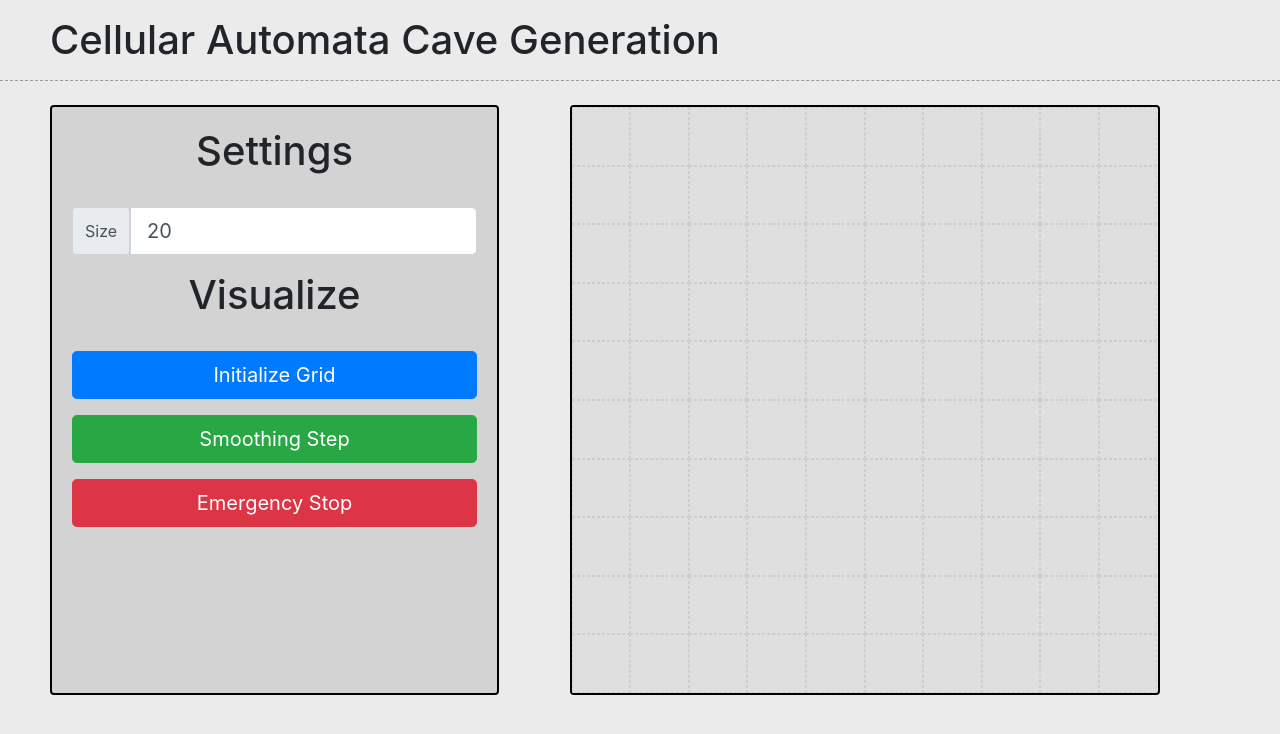
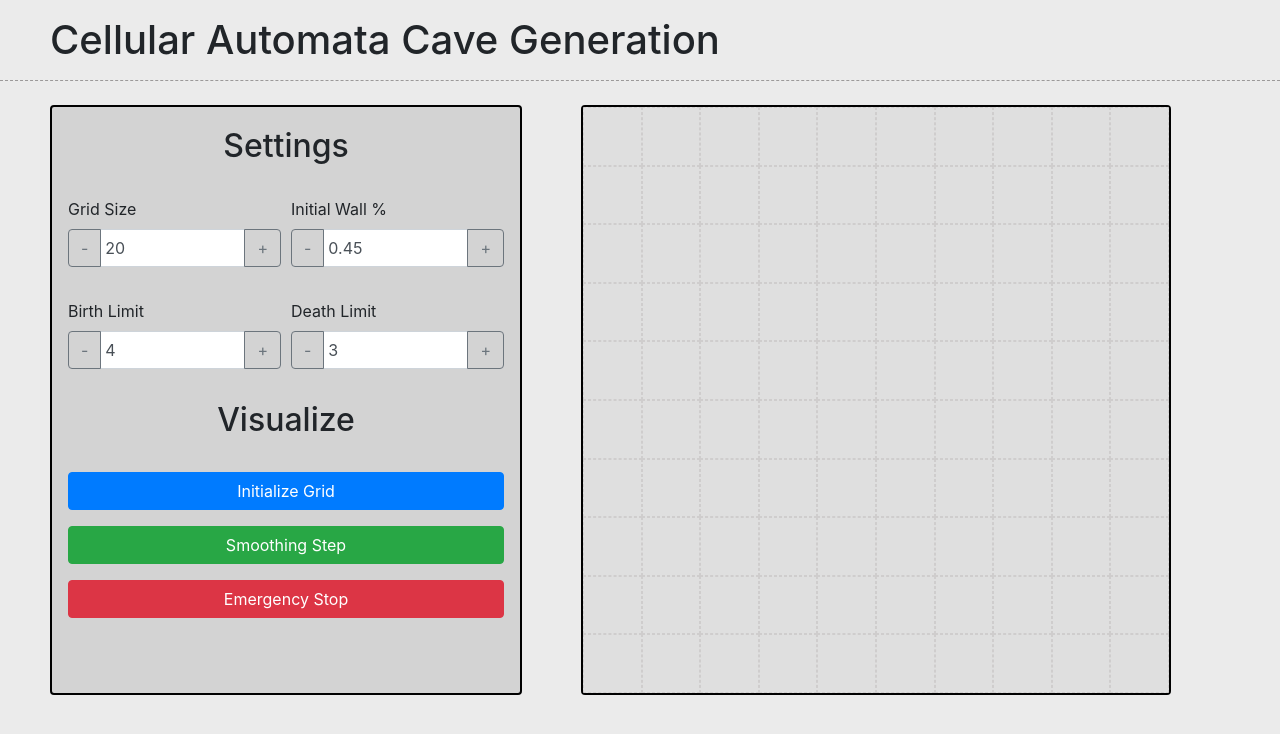
Before and after one commit to SeanMombo/Algo-Visual, a React (Create React App) app: page / in a window 1280 px wide. Shown: the top 734 px of the page. Built offline with nearby package versions, Linux system fonts and the light colour scheme.

Commit message:
added new options, birthlimit, deathlimit, initchance

```diff
--- a/src/components/algorithms/cave.jsx
+++ b/src/components/algorithms/cave.jsx
@@ -1,13 +1,10 @@
-const birthLimit = 4;
-const deathLimit = 3;
-
-export function initCave(grid, WIDTH, HEIGHT) {
+export function initCave(grid, WIDTH, HEIGHT, initChance) {
   const clone = Array.from(Array(HEIGHT), () => new Array(WIDTH));
   for (let row = 0; row < HEIGHT; row++) {
     for (let col = 0; col < WIDTH; col++) {
       console.log(grid[row][col]);
       console.log(WIDTH, col, HEIGHT, row);
-      Math.random() > 0.55 ||
+      Math.random() <= initChance ||
       row === 0 ||
       col === 0 ||
       row === HEIGHT - 1 ||
@@ -19,7 +16,7 @@ export function initCave(grid, WIDTH, HEIGHT) {
   return clone;
 }
 
-export function generateCave(grid, WIDTH, HEIGHT) {
+export function generateCave(grid, WIDTH, HEIGHT, birthLimit, deathLimit) {
   const clone = Array.from(Array(HEIGHT), () => new Array(WIDTH));
   // console.log(grid, WIDTH, HEIGHT);
   for (let row = 1; row < HEIGHT - 1; row++) {
--- a/src/components/control-panel/control-panel.component.jsx
+++ b/src/components/control-panel/control-panel.component.jsx
@@ -6,15 +6,26 @@ import Dropdown from "react-bootstrap/Dropdown";
 import DropdownButton from "react-bootstrap/DropdownButton";
 import InputGroup from "react-bootstrap/InputGroup";
 import FormControl from "react-bootstrap/FormControl";
+import { Form, Row, Col } from "react-bootstrap";
+
 import "./control-panel.styles.scss";
 
 class ControlPanel extends React.Component {
   constructor(props) {
     super(props);
     this.size = 20;
+    this.initChance = 0.45;
+
+    this.birthLimit = 4;
+    this.deathLimit = 3;
+
     this.state = {
-      size: 20
+      size: 20,
+      initChance: 0.45,
+      birthLimit: 4,
+      deathLimit: 3
     };
+
     this.handleChangeWidth = this.handleChangeWidth.bind(this);
     this.handleChangeHeight = this.handleChangeHeight.bind(this);
     this.visualizeCaveGeneration = this.visualizeCaveGeneration.bind(this);
@@ -28,8 +39,13 @@ class ControlPanel extends React.Component {
   handleChangeHeight(h) {
     this.props.onChangeHeight(h);
   }
-  visualizeCaveGeneration(w) {
-    this.props.visualizeCaveGeneration(this.size);
+  visualizeCaveGeneration() {
+    this.props.visualizeCaveGeneration(
+      this.size,
+      this.initChance,
+      this.birthLimit,
+      this.deathLimit
+    );
   }
   nextStepInVisualization() {
     this.props.nextStepInVisualization();
@@ -41,8 +57,28 @@ class ControlPanel extends React.Component {
   updateSize(e) {
     let size = e.target.value.replace(/\D/, "");
     if (size > 100) size = 100;
+    this.size = Number(size);
     this.setState({ size });
-    this.size = Number(size);
+  }
+  updateChance(e) {
+    let initChance = e.target.value;
+    if (initChance > 1) initChance = 0.45;
+    this.initChance = Number(initChance);
+    this.setState({ initChance });
+  }
+
+  updateBirth(e) {
+    let birthLimit = e.target.value.replace(/\D/, "");
+    if (birthLimit > 8) birthLimit = 8;
+    this.birthLimit = Number(birthLimit);
+    this.setState({ birthLimit });
+  }
+
+  updateDeath(e) {
+    let deathLimit = e.target.value.replace(/\D/, "");
+    if (deathLimit > 8) deathLimit = 8;
+    this.deathLimit = Number(deathLimit);
+    this.setState({ deathLimit });
   }
 
   render() {
@@ -50,35 +86,133 @@ class ControlPanel extends React.Component {
 
     return (
       <div className="control-panel">
-        <h1>Settings</h1>
+        <h2>Settings</h2>
         <br></br>
-        <InputGroup className="mb-3" size="lg">
-          <InputGroup.Text id="inputGroup-sizing-sm">Size</InputGroup.Text>
+
+        <Form>
+          <Form.Row>
+            <Form.Group as={Col} controlId="formGridSize">
+              <Form.Label>Grid Size</Form.Label>
+              <InputGroup>
+                <InputGroup.Prepend>
+                  <Button variant="outline-secondary">-</Button>
+                </InputGroup.Prepend>
+                <Form.Control
+                  type="text"
+                  placeholder="0-100"
+                  value={this.state.size}
+                  onChange={this.updateSize.bind(this)}
+                />
+                <InputGroup.Append>
+                  <Button variant="outline-secondary">+</Button>
+                </InputGroup.Append>
+              </InputGroup>
+            </Form.Group>
+
+            <Form.Group as={Col} controlId="formGridChance">
+              <Form.Label>Initial Wall %</Form.Label>
+              <InputGroup>
+                <InputGroup.Prepend>
+                  <Button variant="outline-secondary">-</Button>
+                </InputGroup.Prepend>
+                <Form.Control
+                  type="text"
+                  placeholder="0.0-1.0"
+                  value={this.state.initChance}
+                  onChange={this.updateChance.bind(this)}
+                />
+                <InputGroup.Append>
+                  <Button variant="outline-secondary">+</Button>
+                </InputGroup.Append>
+              </InputGroup>
+            </Form.Group>
+          </Form.Row>
+
+          <Form.Row>
+            <Form.Group as={Col} controlId="formGridSize">
+              <Form.Label>Birth Limit</Form.Label>
+              <InputGroup>
+                <InputGroup.Prepend>
+                  <Button variant="outline-secondary">-</Button>
+                </InputGroup.Prepend>
+                <Form.Control
+                  type="text"
+                  placeholder="0-8"
+                  value={this.state.birthLimit}
+                  onChange={this.updateBirth.bind(this)}
+                />
+                <InputGroup.Append>
+                  <Button variant="outline-secondary">+</Button>
+                </InputGroup.Append>
+              </InputGroup>
+            </Form.Group>
+
+            <Form.Group as={Col} controlId="formGridChance">
+              <Form.Label>Death Limit</Form.Label>
+              <InputGroup>
+                <InputGroup.Prepend>
+                  <Button variant="outline-secondary">-</Button>
+                </InputGroup.Prepend>
+                <Form.Control
+                  type="text"
+                  placeholder="0-8"
+                  value={this.state.deathLimit}
+                  onChange={this.updateDeath.bind(this)}
+                />
+                <InputGroup.Append>
+                  <Button variant="outline-secondary">+</Button>
+                </InputGroup.Append>
+              </InputGroup>
+            </Form.Group>
+          </Form.Row>
+        </Form>
+        {/* <InputGroup className="mb-3">
+
           <FormControl
-            placeholder="Width/Height"
-            aria-label="Size of the width and height of grid"
+            placeholder="Grid Size"
+            aria-label="Grid width and height set to this value"
             value={this.state.size}
             onChange={this.updateSize.bind(this)}
           />
         </InputGroup>
-        <h1>Visualize</h1>
+
+        <InputGroup className="mb-3">
+          <FormControl
+            placeholder="Initial Chance"
+            aria-label="Chance for each cell to be alive on initialization."
+            value={this.state.size}
+            onChange={this.updateSize.bind(this)}
+          />
+        </InputGroup>
+
+        <InputGroup className="mb-3">
+          <FormControl
+            placeholder="Birth Limit"
+            aria-label="Chance for each cell to be alive on initialization."
+            value={this.state.size}
+            onChange={this.updateSize.bind(this)}
+          />
+        </InputGroup>
+
+        <InputGroup className="mb-3">
+          <FormControl
+            placeholder="Death Limit"
+            aria-label="Chance for each cell to be alive on initialization."
+            value={this.state.size}
+            onChange={this.updateSize.bind(this)}
+          />
+        </InputGroup> */}
+
+        <h2>Visualize</h2>
         <br></br>
         {/* <ButtonGroup size="lg" className="bg"> */}
-        <Button
-          onClick={this.visualizeCaveGeneration}
-          variant="primary"
-          size="lg"
-        >
+        <Button onClick={this.visualizeCaveGeneration} variant="primary">
           Initialize Grid
         </Button>
-        <Button
-          onClick={this.nextStepInVisualization}
-          variant="success"
-          size="lg"
-        >
+        <Button onClick={this.nextStepInVisualization} variant="success">
           Smoothing Step
         </Button>
-        <Button onClick={this.killAllTimeouts} variant="danger" size="lg">
+        <Button onClick={this.killAllTimeouts} variant="danger">
           Emergency Stop
         </Button>
         {/* </ButtonGroup> */}
--- a/src/components/control-panel/control-panel.styles.scss
+++ b/src/components/control-panel/control-panel.styles.scss
@@ -6,21 +6,39 @@ $green: #14a76c;
 
 .control-panel {
   // border: 1px dashed rgb(30, 151, 91);
-  min-width: 5%;
-  max-width: 50%;
+  min-width: 10%;
+  max-width: 40%;
   background-color: $grey;
-  padding: 20px;
+  padding: 16px;
+  padding-top: 20px;
+  padding-bottom: 20px;
   display: flex;
+  align-items: center;
   flex-direction: column;
-  align-items: center;
+
   border: 2px solid rgb(0, 0, 0);
 
   border-radius: 4px;
   -moz-border-radius: 4px;
   overflow: hidden;
 
+  input {
+    width: 80%;
+    padding: 4px !important;
+  }
+  .input-group-text {
+  }
   .bg {
     // width: 100% !important;
+  }
+  .form-group {
+    text-align: left !important;
+    button {
+    }
+  }
+  .inputLabel {
+    font-weight: bold;
+    text-align: left;
   }
 
   button {
@@ -30,6 +48,7 @@ $green: #14a76c;
   .abort {
     color: red !important;
   }
+
   * {
     // color: $orange;
     // text-align: left;
@@ -46,11 +65,11 @@ $green: #14a76c;
   // }
 
   // .input-group {
-  //   width: 100% !important;
+  //   width: 50% !important;
   // }
 
   // .form-control {
-  //   width: 50% !important;
+  //   width: 40% !important;
   // }
 
   // span.input-group-addon {
--- a/src/components/visualizer/visualizer.component.jsx
+++ b/src/components/visualizer/visualizer.component.jsx
@@ -12,7 +12,10 @@ class Visualizer extends React.Component {
       grid: [],
       mouseIsPressed: false,
       width: 10,
-      height: 10
+      height: 10,
+      birthLimit: 4,
+      deathLimit: 3,
+      initChance: 0.45
     };
 
     this.handleChangeWidth = this.handleChangeWidth.bind(this);
@@ -62,25 +65,31 @@ class Visualizer extends React.Component {
     }
   }
 
-  visualizeCaveGeneration(w) {
-    this.setState({ width: w, height: w }, function() {
+  visualizeCaveGeneration(w, initChance, birthLimit, deathLimit) {
+    this.setState(
+      { width: w, height: w, birthLimit, deathLimit, initChance },
+      function() {
         const grid = this.createGrid(true);
         this.setState({ grid }, function() {
           const boolGrid = initCave(
             this.state.grid,
             this.state.width,
-          this.state.height
+            this.state.height,
+            this.state.initChance
           );
           this.animateCaveGeneration(boolGrid);
         });
-    });
+      }
+    );
   }
 
   nextStepInVisualization() {
     const boolGrid = generateCave(
       this.state.grid,
       this.state.width,
-      this.state.height
+      this.state.height,
+      this.state.birthLimit,
+      this.state.deathLimit
     );
     this.animateCaveGeneration(boolGrid);
   }
```
Lines whose indentation alone changed are shown as unchanged.
